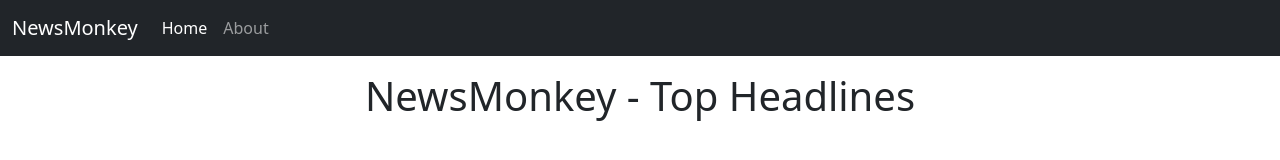
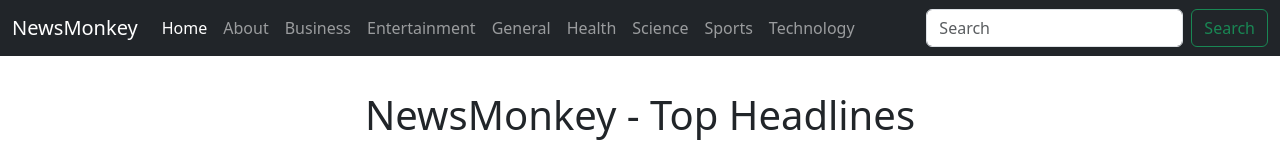
Before and after one commit to SaurabhDwivedi231003/INFOMAKERS-NewsApp, a React (Create React App) app: page / in a window 1280 px wide. Shown: the top 160 px of the page. Built offline with nearby package versions, Linux system fonts and the light colour scheme; no server answers.

Commit message:
Started working with adding NEWS CATEGORY

```diff
--- a/src/App.js
+++ b/src/App.js
@@ -7,7 +7,7 @@ export default class App extends PureComponent {
     return (
       <div>
       <NavBar/>
-      <News pageSize={6} country= 'in'/>
+      <News pageSize={6} country= 'in' category='health'/>
 
       </div>
     )
--- a/src/Components/NavBar.js
+++ b/src/Components/NavBar.js
@@ -10,18 +10,27 @@ export class NavBar extends Component {
     <nav className="navbar navbar-expand-lg navbar-dark bg-dark">
     <div className="container-fluid">
      <a className="navbar-brand" href="/">NewsMonkey</a>
-        <button className="navbar-toggler" type="button" data-bs-toggle="collapse" data-bs-target="#navbarSupportedContent" aria-controls="navbarSupportedContent" aria-expanded="false" aria-label="Toggle navigation">
-          <span className="navbar-toggler-icon"></span>
+    <button class="navbar-toggler" type="button" data-bs-toggle="collapse" data-bs-target="#navbarSupportedContent" aria-controls="navbarSupportedContent" aria-expanded="false" aria-label="Toggle navigation">
+      <span class="navbar-toggler-icon"></span>
     </button>
-        <div className="collapse navbar-collapse" id="navbarSupportedContent">
-          <ul className="navbar-nav me-auto mb-2 mb-lg-0">
-            <li className="nav-item">
-            <a className="nav-link active" aria-current="page" href="#">Home</a>
-            </li>
-            <li className="nav-item">
-            <a className="nav-link" href="/about">About</a>
-            </li>
+    <div class="collapse navbar-collapse" id="navbarSupportedContent">
+      <ul class="navbar-nav me-auto mb-2 mb-lg-0">
+        <li class="nav-item">
+          <a class="nav-link active" aria-current="page" href="/">Home</a> </li>
+
+        <li className="nav-item"> <a className="nav-link" href="/about">About</a>  </li>
+            <li className="nav-item"> <a className="nav-link" href="/about">Business</a> </li>
+            <li className="nav-item"> <a className="nav-link" href="/about">Entertainment</a>  </li>
+            <li className="nav-item"> <a className="nav-link" href="/about">General</a>  </li>
+            <li className="nav-item"> <a className="nav-link" href="/about">Health</a>  </li>
+            <li className="nav-item"> <a className="nav-link" href="/about">Science</a>  </li>
+            <li className="nav-item"> <a className="nav-link" href="/about">Sports</a>  </li>
+            <li className="nav-item"> <a className="nav-link" href="/about">Technology</a>  </li>
       </ul>
+      <form class="d-flex" role="search">
+        <input class="form-control me-2" type="search" placeholder="Search" aria-label="Search"/>
+        <button class="btn btn-outline-success" type="submit">Search</button>
+      </form>
     </div>
   </div>
 </nav>
--- a/src/Components/News.js
+++ b/src/Components/News.js
@@ -5,6 +5,21 @@ import PropTypes from 'prop-types';  //impt for proptypes
 
 // Now we will use proptypes inside class , check documentation or do google
 export class News extends Component {
+  // we will make static variable to write prop type
+
+   static defaultProps = {
+    country: 'in',
+    pageSize: 8 ,
+    category : 'general'
+  };
+
+  static propTypes = {
+    country: PropTypes.string,
+    pageSize: PropTypes.number,
+    category : PropTypes.string
+
+  };
+
     constructor(props) {
         super(props);
         console.log("Hello, I am a constructor from News Componenet");
@@ -16,7 +31,7 @@ export class News extends Component {
 
     }
     async componentDidMount() {
-        let url = `https://newsapi.org/v2/top-headlines?country=${this.props.country}&apiKey=733ef8b9aa1245a69a7f4c1c0d28ba78&page=1&pageSize=${this.props.pageSize}` ;   //pageSize=20 or this.props.pageSize mtlb ek page me keval 20 articles hi honge
+        let url = `https://newsapi.org/v2/top-headlines?country=${this.props.country}&category=${this.props.category}&apiKey=733ef8b9aa1245a69a7f4c1c0d28ba78&page=1&pageSize=${this.props.pageSize}` ;   //pageSize=20 or this.props.pageSize mtlb ek page me keval 20 articles hi honge
         this.setState({loading:true});
 
         let data = await fetch(url);  /* promise return krega kuuki humne async use kiya h , mtlb iske execute hone ka wait krega */
@@ -33,7 +48,7 @@ export class News extends Component {
     handlePreviousClick = async () => {
 
         //neeche ka content cdm se uthaya h bass url ko backtick lgaye hain kuuki andr js logic likhna tha page next krn k liye
-        let url = `https://newsapi.org/v2/top-headlines?country=${this.props.country}&apiKey=733ef8b9aa1245a69a7f4c1c0d28ba78&page=${this.state.page - 1}&pageSize=${this.props.pageSize}`;
+        let url = `https://newsapi.org/v2/top-headlines?country=${this.props.country}&category=${this.props.category}&apiKey=733ef8b9aa1245a69a7f4c1c0d28ba78&page=${this.state.page - 1}&pageSize=${this.props.pageSize}`;
         this.setState({loading:true});
         let data = await fetch(url);  /* promise return krega kuuki humne async use kiya h , mtlb iske execute hone ka wait krega */
         let parsedData = await data.json(); //data ko readale banane k liye k parse kro
@@ -50,7 +65,7 @@ export class News extends Component {
     handleNextClick = async () => {
         if(this.state.page + 1 >Math.ceil(this.state.totalResults/this.props.pageSize)){ }
         else{
-        let url = `https://newsapi.org/v2/top-headlines?country=${this.props.country}&apiKey=733ef8b9aa1245a69a7f4c1c0d28ba78&page=${this.state.page + 1}&pageSize=${this.props.pageSize}`;
+        let url = `https://newsapi.org/v2/top-headlines?country=${this.props.country}&category=${this.props.category}&apiKey=733ef8b9aa1245a69a7f4c1c0d28ba78&page=${this.state.page + 1}&pageSize=${this.props.pageSize}`;
         this.setState({loading:true});
         let data = await fetch(url);  /* promise return krega kuuki humne async use kiya h , mtlb iske execute hone ka wait krega */
         let parsedData = await data.json(); //data ko readale banane k liye k parse kro
@@ -67,7 +82,7 @@ export class News extends Component {
         console.log('render');
         return (
             <div className="container my-3">
-                <h1 className="text-center">NewsMonkey - Top Headlines</h1>
+                <h1 className="text-center"  style={{margin : '35px 0px'}}>NewsMonkey - Top Headlines</h1>
                 {this.state.loading && <Spinner/>}
                 <div className="row">
                 { /* Neeche ye krne ka mtlb jitne baar har baar ek naya article ayega click bgerh krne pe ye ek state h*/}
--- a/src/Components/Newsitem.js
+++ b/src/Components/Newsitem.js
@@ -6,7 +6,7 @@ class NewsItem extends Component {
 
     return (
       <div className="my-3">
-        <div className="card" style={{ width: "18rem" }}>
+        <div className="card" >
           <img src={!imageurl?"https://cdn.mos.cms.futurecdn.net/8CcjvEC3tfMRDn4upTxeuk-1200-80.jpg" : imageurl} className="card-img-top" alt="..." />
           <div className="card-body">
             <h5 className="card-title">{title}</h5>
```
Also changed, not shown: src/Components/just.txt (added). Lines whose indentation alone changed are shown as unchanged.
